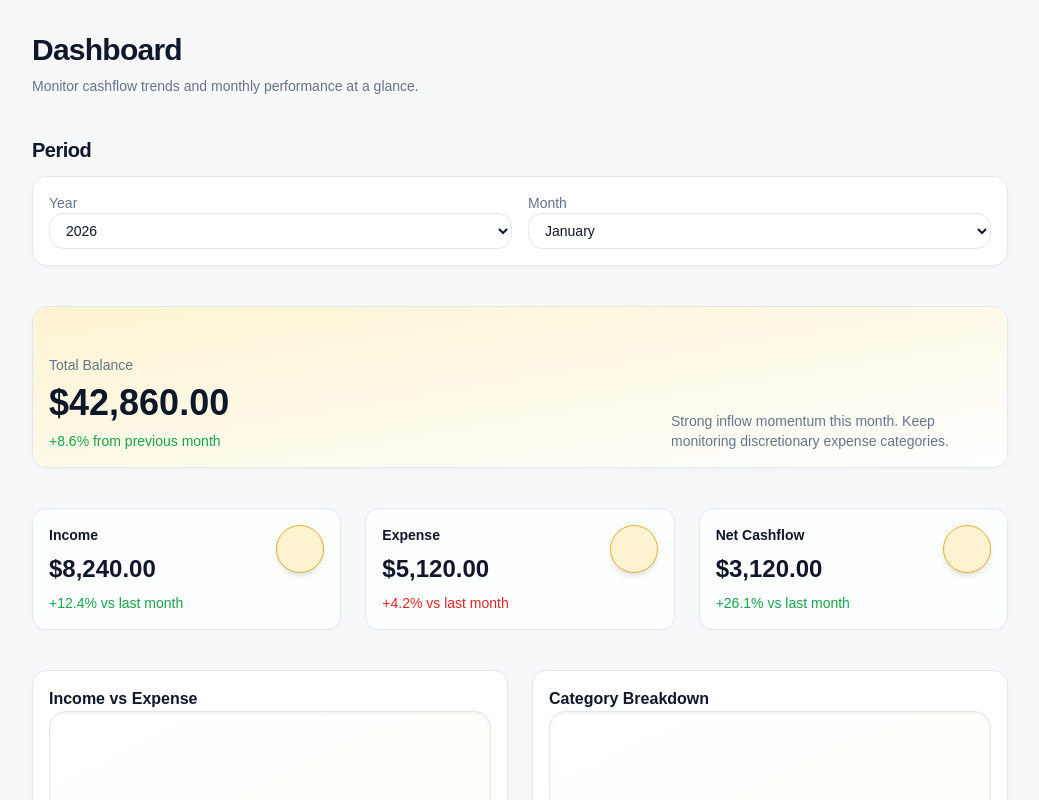
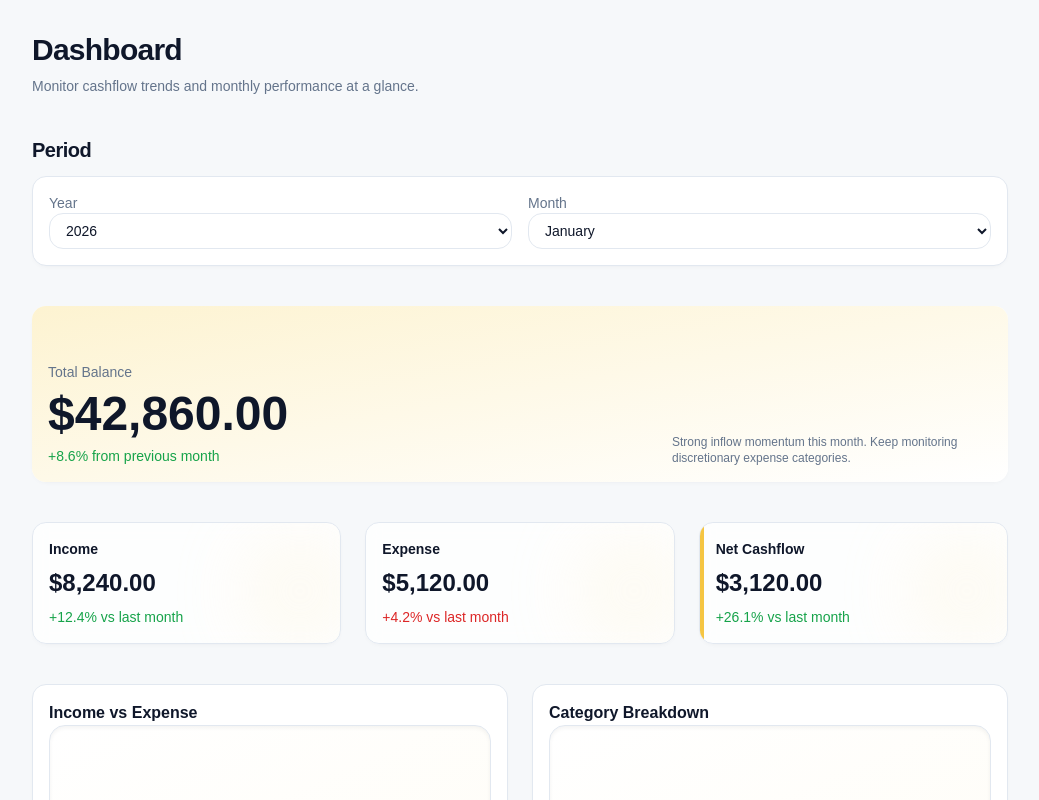
Before and after one commit to yuzequn095/Aurum, a Next.js app in the folder apps/web/: page /dashboard in a window 1280 px wide. Shown: the top 800 px of the page, without its empty margins (120-1159 px from the left). Built offline with nearby package versions, Linux system fonts and the light colour scheme.

Commit message:
style(web): refine dashboard to premium fintech hierarchy

```diff
--- a/apps/web/src/app/dashboard/components/kpi-card.tsx
+++ b/apps/web/src/app/dashboard/components/kpi-card.tsx
@@ -6,6 +6,7 @@ type KpiCardProps = {
   value: string;
   deltaText: string;
   tone: 'positive' | 'negative' | 'neutral';
+  emphasized?: boolean;
 };
 
 const toneClasses: Record<KpiCardProps['tone'], string> = {
@@ -14,15 +15,20 @@ const toneClasses: Record<KpiCardProps['tone'], string> = {
   neutral: 'text-aurum-muted',
 };
 
-export function KpiCard({ title, value, deltaText, tone }: KpiCardProps) {
+export function KpiCard({ title, value, deltaText, tone, emphasized = false }: KpiCardProps) {
   return (
-    <Card className='relative overflow-hidden rounded-[14px] bg-white/80 shadow-aurumSm backdrop-blur transition hover:shadow-xl'>
-      <div className='absolute right-4 top-4 h-12 w-12 rounded-full border border-aurum-primaryHover bg-aurum-primarySoft shadow-md' />
+    <Card
+      className={cn(
+        "relative overflow-hidden rounded-[14px] bg-white/80 shadow-aurumSm backdrop-blur transition hover:shadow-xl",
+        emphasized && "before:absolute before:left-0 before:top-0 before:h-full before:w-1 before:bg-aurum-primary before:content-['']",
+      )}
+    >
       <CardHeader className='pb-2'>
         <CardTitle className='text-sm text-aurum-muted'>{title}</CardTitle>
       </CardHeader>
       <CardContent>
-        <div className='space-y-2'>
+        <div className='relative space-y-2'>
+          <div className='absolute -right-6 -top-6 h-24 w-24 rounded-full bg-aurum-primarySoft blur-2xl opacity-40' />
           <p className='text-2xl font-semibold text-aurum-text'>{value}</p>
           <p className={cn('text-sm font-medium', toneClasses[tone])}>{deltaText}</p>
         </div>
--- a/apps/web/src/app/dashboard/page.tsx
+++ b/apps/web/src/app/dashboard/page.tsx
@@ -36,16 +36,16 @@ export default function DashboardPage() {
         </Card>
       </Section>
 
-      <Card className='relative overflow-hidden rounded-[14px] shadow-aurumSm'>
+      <Card className='relative overflow-hidden rounded-[14px] border-0 shadow-aurumSm'>
         <div className='absolute inset-0 bg-gradient-to-br from-aurum-primarySoft to-white' />
-        <CardContent className='relative py-12'>
+        <CardContent className='relative py-14'>
           <div className='flex flex-col gap-6 md:flex-row md:items-end md:justify-between'>
             <div className='space-y-2'>
               <p className='text-sm font-medium text-aurum-muted'>Total Balance</p>
-              <p className='text-4xl font-semibold text-aurum-text'>$42,860.00</p>
+              <p className='text-5xl font-semibold text-aurum-text'>$42,860.00</p>
               <p className='text-sm font-medium text-aurum-success'>+8.6% from previous month</p>
             </div>
-            <p className='max-w-xs text-sm text-aurum-muted'>
+            <p className='max-w-xs text-xs text-aurum-muted'>
               Strong inflow momentum this month. Keep monitoring discretionary expense categories.
             </p>
           </div>
@@ -55,7 +55,7 @@ export default function DashboardPage() {
       <section className='grid grid-cols-1 gap-6 md:grid-cols-3'>
         <KpiCard title='Income' value='$8,240.00' deltaText='+12.4% vs last month' tone='positive' />
         <KpiCard title='Expense' value='$5,120.00' deltaText='+4.2% vs last month' tone='negative' />
-        <KpiCard title='Net Cashflow' value='$3,120.00' deltaText='+26.1% vs last month' tone='positive' />
+        <KpiCard title='Net Cashflow' value='$3,120.00' deltaText='+26.1% vs last month' tone='positive' emphasized />
       </section>
 
       <section className='grid grid-cols-1 gap-6 md:grid-cols-2'>
```
